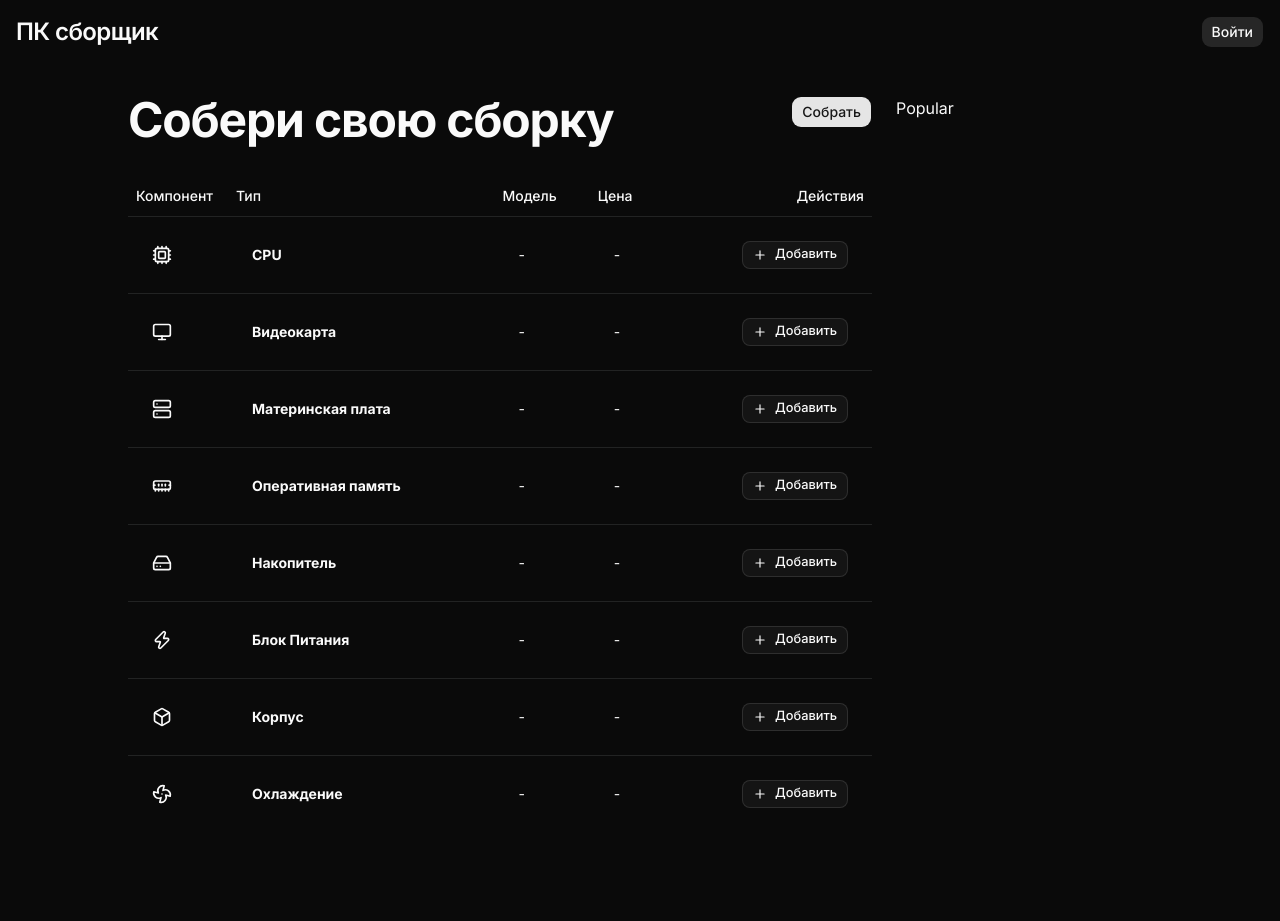
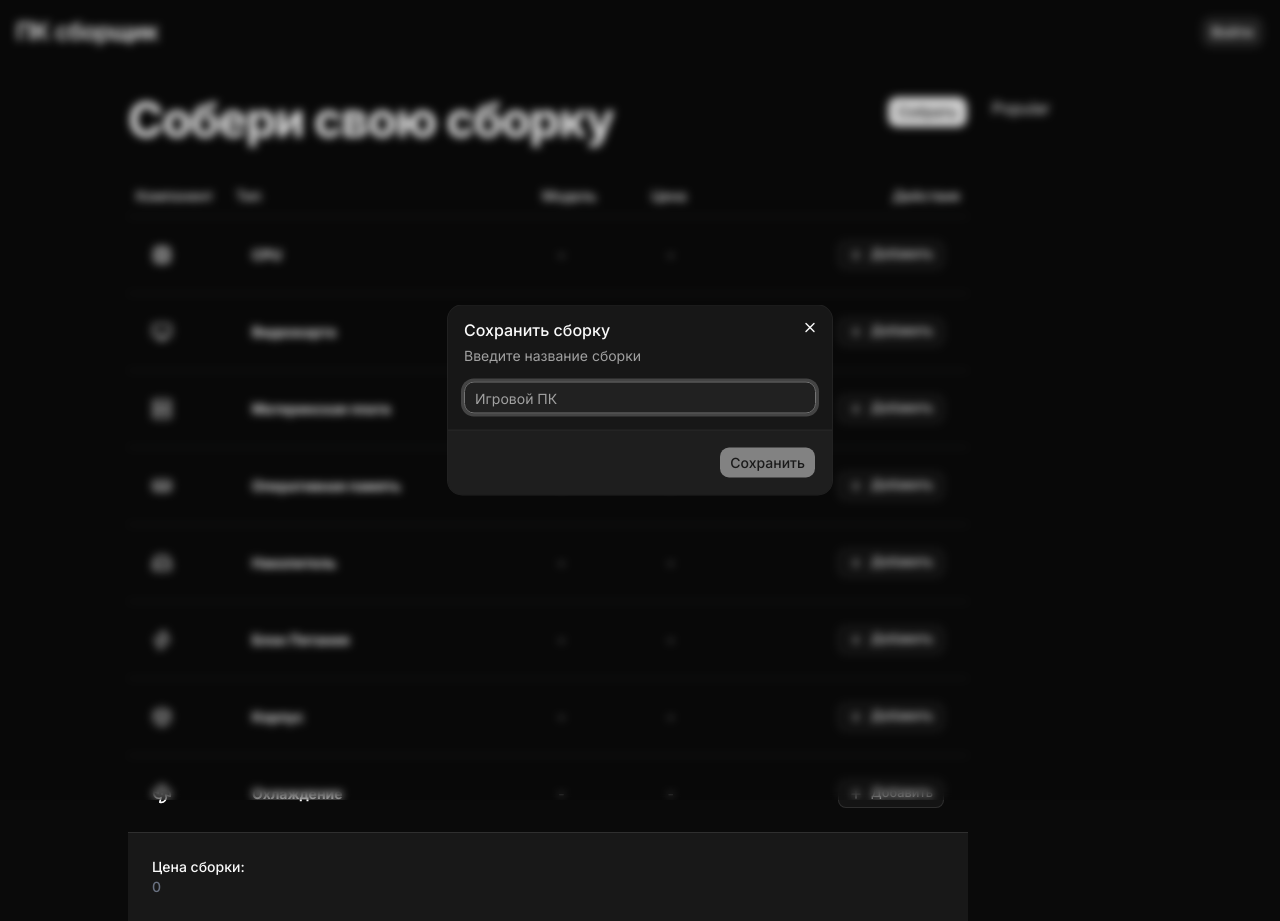
Before and after one commit to AEgor18/pc-creator, a Next.js app: page /dashboard in a window 1280 px wide. Both pictures are taken after a click on the button "Собрать". Before the commit the page ends 832 px from the top, so only its background shows below. Built offline with nearby package versions, Linux system fonts and the light colour scheme; no server answers; the database is empty.

Commit message:
feat: choose complectation and make builds

```diff
--- /dev/null
+++ b/app/dashboard/actions.ts
@@ -0,0 +1,121 @@
+'use server';
+
+import { auth } from '@/auth';
+import { prisma } from '@/lib/db';
+import { categoryIdToDbType, Component } from '@/lib/types';
+import { revalidatePath } from 'next/cache';
+
+export type SaveBuildFromState = {
+	status: 'idle' | 'success' | 'error';
+	message?: string;
+};
+
+export async function saveBuildAction(
+	_prevState: SaveBuildFromState,
+	formData: FormData,
+): Promise<SaveBuildFromState> {
+	const name = String(formData.get('name') ?? '').trim();
+	const componentIds = String(formData.get('componentIds'))
+		.split(',')
+		.map((id) => id.trim())
+		.filter(Boolean);
+
+	const result = await saveBuild(name, componentIds);
+
+	if (!result.success) {
+		return {
+			status: 'error',
+			message: result.error,
+		};
+	}
+
+	return {
+		status: 'success',
+		message: 'Сборка успешно создана',
+	};
+}
+
+export async function saveBuild(
+	name: string,
+	componentIds: string[],
+): Promise<
+	{ success: true; buildId: string } | { success: false; error: string }
+> {
+	const session = await auth();
+
+	if (!session?.user.id) {
+		return { success: false, error: 'Войдите в профиль' };
+	}
+
+	const trimmedName = name.trim();
+
+	if (!trimmedName) {
+		return { success: false, error: 'Введите название сборки' };
+	}
+
+	if (componentIds.length === 0) {
+		return { success: false, error: 'Добавьте хотя бы один компонент' };
+	}
+
+	const components = await prisma.component.findMany({
+		where: { id: { in: componentIds } },
+	});
+
+	if (components.length !== componentIds.length) {
+		return { success: false, error: 'Некоторые компоненты не найдены' };
+	}
+
+	const totalPrice = components.reduce(
+		(acc, component) => (acc += component.price),
+		0,
+	);
+
+	try {
+		const build = await prisma.$transaction(async (tx) => {
+			const newBuild = await tx.build.create({
+				data: {
+					name: trimmedName,
+					totalPrice,
+					userId: session.user.id,
+				},
+			});
+
+			await tx.buildComponent.createMany({
+				data: componentIds.map((componentId) => ({
+					buildId: newBuild.id,
+					componentId,
+				})),
+			});
+
+			return newBuild;
+		});
+
+		revalidatePath('/dashboard');
+		revalidatePath('/builds');
+
+		return { success: true, buildId: build.id };
+	} catch (error) {
+		console.error(error);
+		return { success: false, error: 'Не удалось сохранить сборку' };
+	}
+}
+export async function getComponentsByCategory(
+	categoryId: string,
+): Promise<Component[]> {
+	const dbType = categoryIdToDbType[categoryId];
+
+	if (!dbType) return [];
+
+	const components = await prisma.component.findMany({
+		where: { type: dbType },
+		orderBy: { price: 'asc' },
+	});
+
+	return components.map((component) => ({
+		id: component.id,
+		name: component.name,
+		price: component.price,
+		socket: component.socket,
+		type: component.type,
+	}));
+}
--- /dev/null
+++ b/app/dashboard/components/add-component-dialog.tsx
@@ -0,0 +1,58 @@
+'use client';
+
+import {
+	DialogContent,
+	DialogHeader,
+	DialogTitle,
+} from '@/components/ui/dialog';
+import { Component } from '@/lib/types';
+import { useEffect, useState } from 'react';
+import { ComponentCard } from './component-card';
+import { getComponentsByCategory } from '../actions';
+
+type Props = {
+	categoryId: string;
+	categoryName: string;
+	onSelect: (component: Component) => void;
+};
+
+export function AddComponentDialog({
+	categoryId,
+	categoryName,
+	onSelect,
+}: Props) {
+	const [components, setComponents] = useState<Component[]>([]);
+	const [loading, setLoading] = useState(true);
+
+	useEffect(() => {
+		getComponentsByCategory(categoryId).then((data) => {
+			setComponents(data);
+			setLoading(false);
+		});
+	}, [categoryId]);
+	return (
+		<DialogContent className='w-[90vw] max-w-4xl sm:max-w-4xl max-h-[85vh] overflow-hidden flex flex-col'>
+			<DialogHeader>
+				<DialogTitle>Добавить компонент - {categoryName}</DialogTitle>
+			</DialogHeader>
+			<div className='overflow-y-auto flex-1 mx-1 px-1'>
+				{components.length > 0 ? (
+					<div className='grid gap-3 sm:grid-cols-2 lg:grid-cols-3'>
+						{components.map((c) => (
+							<ComponentCard
+								key={c.id}
+								name={c.name}
+								price={c.price}
+								onClick={() => onSelect(c)}
+							/>
+						))}
+					</div>
+				) : (
+					<p className='text-muted-foreground text-sm py-4'>
+						{loading ? 'Загрузка' : 'Нет доступных компонентов'}
+					</p>
+				)}
+			</div>
+		</DialogContent>
+	);
+}
--- /dev/null
+++ b/app/dashboard/components/component-card.tsx
@@ -0,0 +1,39 @@
+import { Button } from '@/components/ui/button';
+import {
+	Card,
+	CardDescription,
+	CardFooter,
+	CardHeader,
+	CardTitle,
+} from '@/components/ui/card';
+import { Plus } from 'lucide-react';
+
+type Props = {
+	name: string;
+	price: number;
+	onClick?: () => void;
+};
+
+export function ComponentCard({ name, price, onClick }: Props) {
+	return (
+		<Card>
+			<CardHeader className='min-h-0 flex-1 pb-2'>
+				<CardTitle className='text-base font-medium leading-tight'>
+					{name}
+				</CardTitle>
+				<CardDescription className='text-sm font-medium tabular-nums'>
+					{new Intl.NumberFormat('ru-RU').format(price)}
+				</CardDescription>
+			</CardHeader>
+			<CardFooter className='pt-0'>
+				<Button
+					variant='secondary'
+					onClick={onClick}
+					className='w-full mt-3'
+				>
+					Добавить
+				</Button>
+			</CardFooter>
+		</Card>
+	);
+}
--- a/app/dashboard/components/current-build.tsx
+++ b/app/dashboard/components/current-build.tsx
@@ -6,6 +6,7 @@ import type { Component } from '@/lib/types';
 import { useCallback, useState } from 'react';
 import { TableParts } from './table';
 import { componentCategories } from '@/lib/constants';
+import { SaveBuildDialog } from './save-build-dialog';
 
 export const CurrentBuild = () => {
 	const [selectedByCategory, setSelectedByCategory] = useState<
@@ -34,6 +35,11 @@ export const CurrentBuild = () => {
 					components={componentCategories}
 					onSelectedComponent={onSelectComponent}
 				/>
+				<SaveBuildDialog
+					onOpenChange={setSaveDialogOpen}
+					open={saveDialogOpen}
+					selectedByCategory={selectedByCategory}
+				/>
 			</div>
 		</>
 	);
--- /dev/null
+++ b/app/dashboard/components/save-build-dialog.tsx
@@ -0,0 +1,109 @@
+'use client';
+
+import { Component } from '@/lib/types';
+import { saveBuildAction, SaveBuildFromState } from '../actions';
+import { useRouter } from 'next/navigation';
+import { useActionState, useEffect, useMemo, useRef } from 'react';
+import {
+	Dialog,
+	DialogContent,
+	DialogDescription,
+	DialogFooter,
+	DialogHeader,
+	DialogTitle,
+} from '@/components/ui/dialog';
+import { Input } from '@/components/ui/input';
+import { Button } from '@/components/ui/button';
+import { useFormStatus } from 'react-dom';
+import { toast } from 'sonner';
+
+type Props = {
+	open: boolean;
+	onOpenChange: (open: boolean) => void;
+	selectedByCategory: Record<string, Component | null>;
+	defaultName?: string;
+	redirectPath?: string;
+};
+
+const initialState: SaveBuildFromState = { status: 'idle' };
+
+export function SaveBuildDialog({
+	onOpenChange,
+	open,
+	selectedByCategory,
+	defaultName,
+	redirectPath,
+}: Props) {
+	const router = useRouter();
+	const formRef = useRef<HTMLFormElement>(null);
+	const { pending } = useFormStatus();
+	const [state, formAction] = useActionState(saveBuildAction, initialState);
+
+	const handleOpenChange = (nextOpen: boolean) => {
+		if (!nextOpen) {
+			formRef.current?.reset();
+		}
+
+		onOpenChange(nextOpen);
+	};
+
+	const componentIds = useMemo(
+		() =>
+			Object.values(selectedByCategory)
+				.filter(
+					(component): component is Component => component !== null,
+				)
+				.map((component) => component.id),
+		[selectedByCategory],
+	);
+
+	useEffect(() => {
+		if (state.status === 'success') {
+			toast.success('Сборка сохранена');
+			formRef.current?.reset();
+
+			onOpenChange(false);
+
+			if (redirectPath) {
+				router.push(redirectPath);
+			} else {
+				router.refresh();
+			}
+		}
+	}, [onOpenChange, redirectPath, router, state.status]);
+
+	return (
+		<Dialog open={open} onOpenChange={handleOpenChange}>
+			<DialogContent>
+				<DialogHeader>
+					<DialogTitle>Сохранить сборку</DialogTitle>
+					<DialogDescription>
+						Введите название сборки
+					</DialogDescription>
+				</DialogHeader>
+
+				<form className='space-y-4' ref={formRef} action={formAction}>
+					<Input
+						name='name'
+						placeholder='Игровой ПК'
+						defaultValue={defaultName}
+						required
+					/>
+					<input
+						type='hidden'
+						name='componentIds'
+						value={componentIds.join(',')}
+					/>
+					<DialogFooter>
+						<Button
+							type='submit'
+							disabled={pending || componentIds.length === 0}
+						>
+							{pending ? 'Сохранение...' : 'Сохранить'}
+						</Button>
+					</DialogFooter>
+				</form>
+			</DialogContent>
+		</Dialog>
+	);
+}
--- a/app/dashboard/components/table.tsx
+++ b/app/dashboard/components/table.tsx
@@ -6,6 +6,7 @@ import {
 	Table,
 	TableBody,
 	TableCell,
+	TableFooter,
 	TableHead,
 	TableHeader,
 	TableRow,
@@ -23,6 +24,7 @@ import {
 	Plus,
 } from 'lucide-react';
 import { useState } from 'react';
+import { AddComponentDialog } from './add-component-dialog';
 
 const iconMap: Record<string, React.ElementType> = {
 	cpu: Cpu,
@@ -103,12 +105,30 @@ export function TableParts({
 											{selected ? 'Изменить' : 'Добавить'}
 										</Button>
 									</DialogTrigger>
+									<AddComponentDialog
+										categoryId={category.id}
+										categoryName={category.name}
+										onSelect={(c) => {
+											onSelectedComponent(category.id, c);
+											setOpenCategoryId(null);
+										}}
+									/>
 								</Dialog>
 							</TableCell>
 						</TableRow>
 					);
 				})}
 			</TableBody>
+			<TableFooter>
+				<TableRow>
+					<TableCell colSpan={5}>
+						<p className='font-medium'>Цена сборки:</p>
+						<p className='font-large text-gray-500'>
+							{new Intl.NumberFormat('ru-RU').format(totalPrice)}
+						</p>
+					</TableCell>
+				</TableRow>
+			</TableFooter>
 		</Table>
 	);
 }
--- a/app/dashboard/page.tsx
+++ b/app/dashboard/page.tsx
@@ -6,7 +6,7 @@ export default function Dashboard() {
 			<div className='min-w-0 flex-1'>
 				<CurrentBuild />
 			</div>
-			<aside className='shrink-0 lg:sticky lg:top-6 lg:w-64'>
+			<aside className='shrink-0 lg:sticky lg:top-6 lg:w-40'>
 				Popular
 			</aside>
 		</div>
--- a/app/layout.tsx
+++ b/app/layout.tsx
@@ -3,6 +3,7 @@ import { Geist, Geist_Mono, Inter } from 'next/font/google';
 import './globals.css';
 import { cn } from '@/lib/utils';
 import { Header } from '@/components/header';
+import { Toaster } from '@/components/ui/sonner';
 
 const inter = Inter({ subsets: ['latin'], variable: '--font-sans' });
 
@@ -38,6 +39,7 @@ export default function RootLayout({ children }: LayoutProps<'/'>) {
 			<body className='min-h-full flex flex-col'>
 				<Header />
 				{children}
+				<Toaster position='top-center' />
 			</body>
 		</html>
 	);
```
